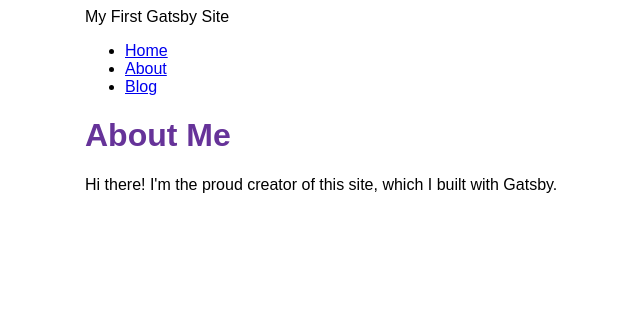
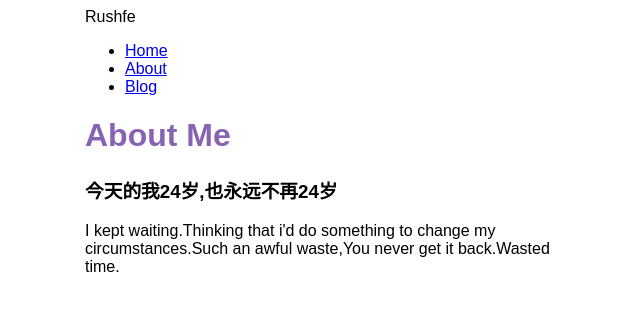
Before and after one commit to rushfe/rushfe.github.io, a Gatsby site: page /about in a window 1280 px wide. Shown: the whole page, without its empty margins (305-945 px from the left). Built offline with nearby package versions, Linux system fonts and the light colour scheme; Gatsby itself is replaced by a stand-in of ours.

Commit message:
own defined

```diff
--- a/gatsby-config.js
+++ b/gatsby-config.js
@@ -1,7 +1,7 @@
 module.exports = {
   siteMetadata: {
     siteUrl: "https://www.yourdomain.tld",
-    title: "My First Gatsby Site",
+    title: "Rushfe",
   },
   plugins: [
     "gatsby-plugin-image",
--- a/src/components/layout.module.css
+++ b/src/components/layout.module.css
@@ -5,7 +5,7 @@
 }
 
 .heading {
-  color: rebeccapurple;
+  color: rgb(138, 98, 179);
 }
 .nav-links {
   display: flex;
@@ -21,7 +21,7 @@
 
 .site-title {
   font-size: 3rem;
-  color: gray;
+  color: rgb(131, 130, 130);
   font-weight: 700;
   margin: 3rem 0;
 }
--- a/src/pages/about.js
+++ b/src/pages/about.js
@@ -4,7 +4,8 @@ import Layout from '../components/layout'
 const AboutPage = () => {
   return (
     <Layout pageTitle="About Me">
-      <p>Hi there! I'm the proud creator of this site, which I built with Gatsby.</p>
+      <h3>今天的我24岁,也永远不再24岁</h3>
+      <p>I kept waiting.Thinking that i'd do something to change my circumstances.Such an awful waste,You never get it back.Wasted time.</p>
     </Layout>
   )
 }
--- a/src/pages/index.js
+++ b/src/pages/index.js
@@ -5,7 +5,7 @@ import { StaticImage } from 'gatsby-plugin-image'
 const IndexPage = () => {
   return (
     <Layout pageTitle="Home Page">
-      <p>I'm making this by following the Gatsby Tutorial.</p>
+      <p>You can be as mad as a mad dog at the way things want:(</p>
       <StaticImage
         alt="Clifford, a reddish-brown pitbull, dozing in a bean bag chair"
         src="../images/clifford.jpg"
```
Also changed, not shown: README.md.
